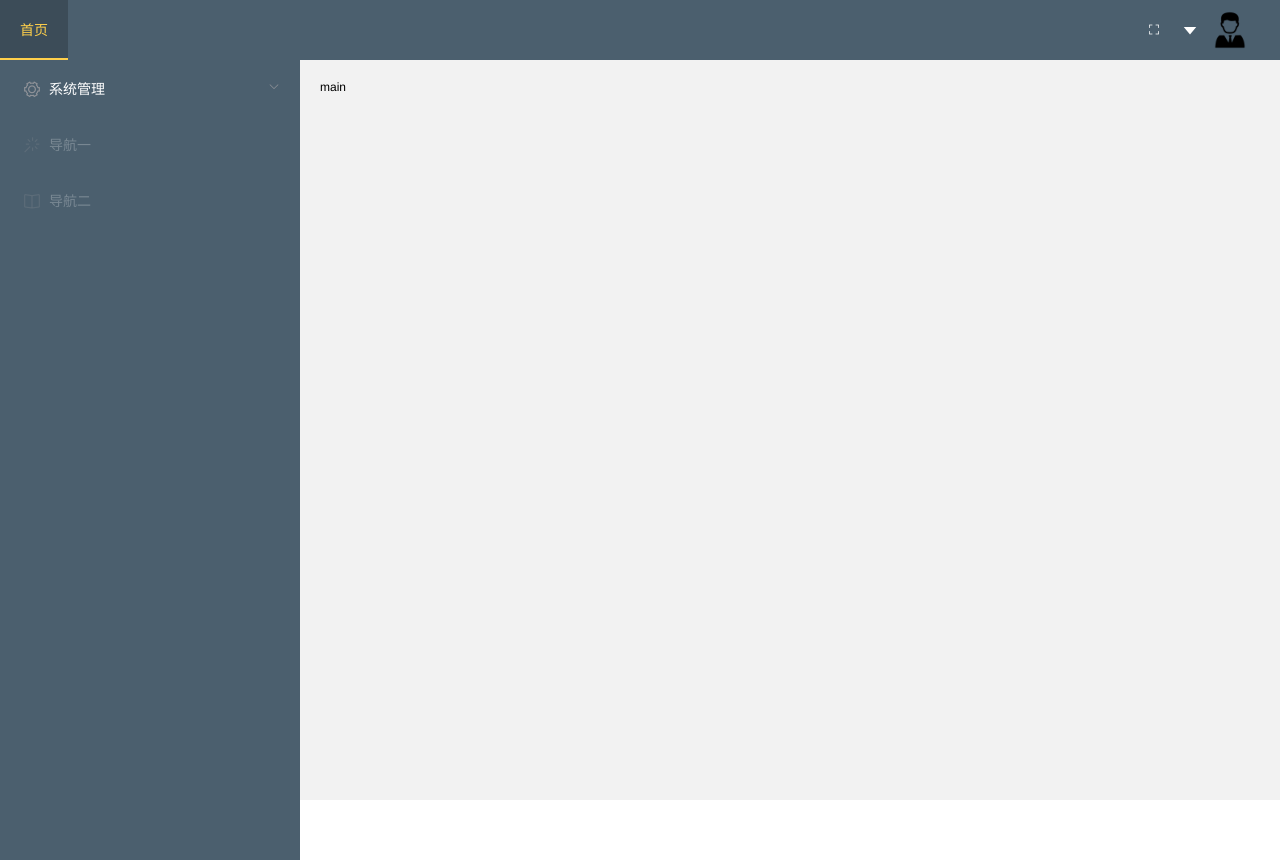
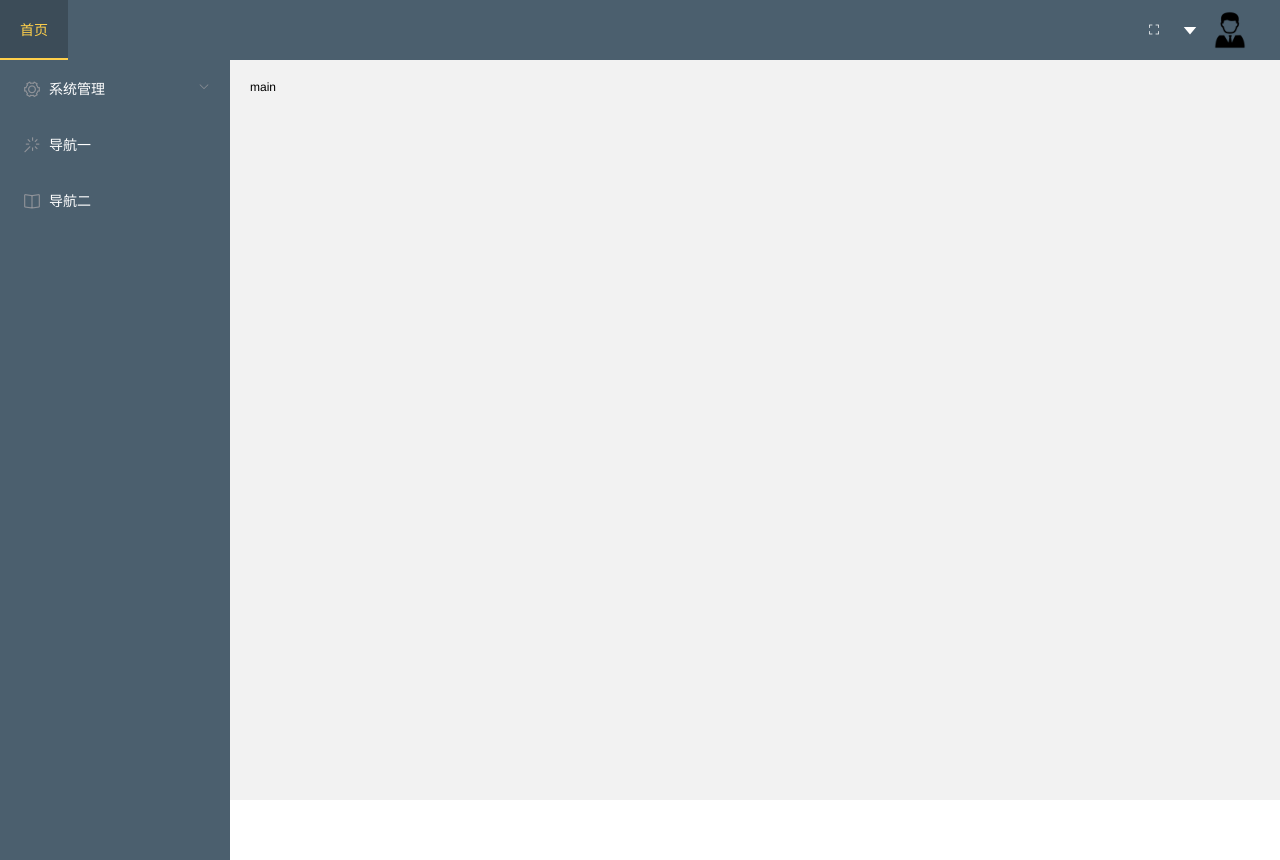
Before and after one commit to 2113029591/inventory_management_front_end, a Vue app: page /#/home in a window 1280 px wide. Built offline with nearby package versions, Linux system fonts and the light colour scheme.

Commit message:
2021.4.11

```diff
--- a/src/views/admin/home/home.vue
+++ b/src/views/admin/home/home.vue
@@ -42,7 +42,7 @@
         </div>
       </el-header>
       <el-container>
-        <el-aside class="aside">
+        <el-aside class="aside" width="230px">
           <!--导航菜单  default-active="1-1"-->
           <el-menu class="el-menu-vertical-demo"
                    background-color="#4b5f6e"
@@ -58,13 +58,11 @@
               <el-menu-item index="1-2"
                             >菜单管理</el-menu-item>
             </el-submenu>
-            <el-menu-item index="2"
-                          disabled>
+            <el-menu-item index="2">
               <i class="el-icon-magic-stick"></i>
               <span slot="title">导航一</span>
             </el-menu-item>
-            <el-menu-item index="3"
-                          disabled>
+            <el-menu-item index="3">
               <i class="el-icon-reading"></i>
               <span slot="title">导航二</span>
             </el-menu-item>
```
